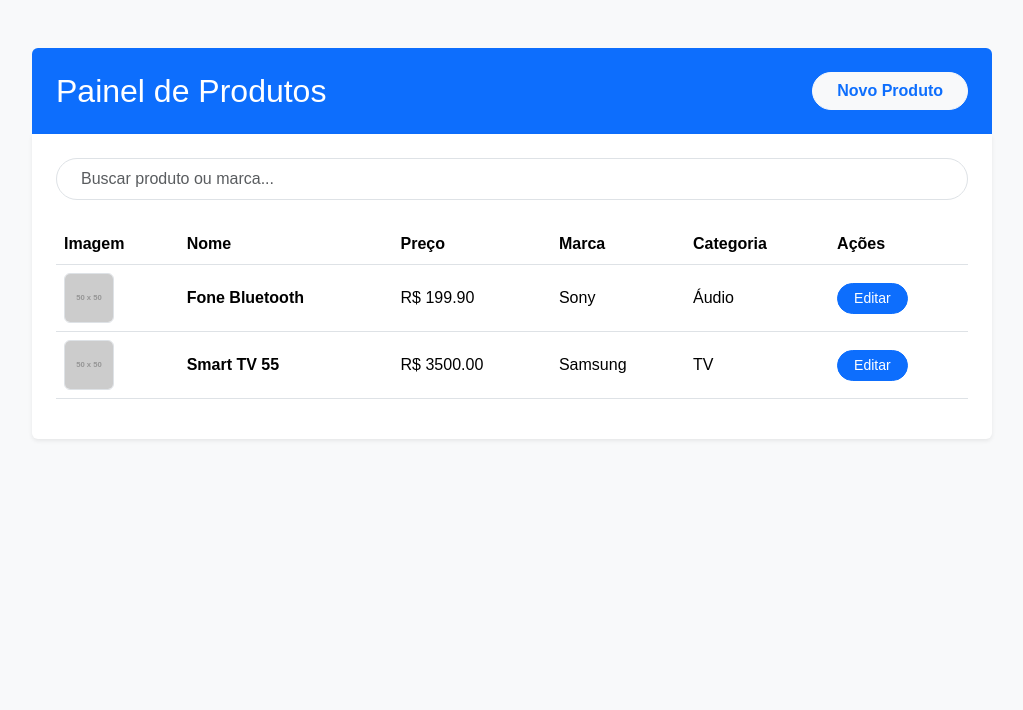
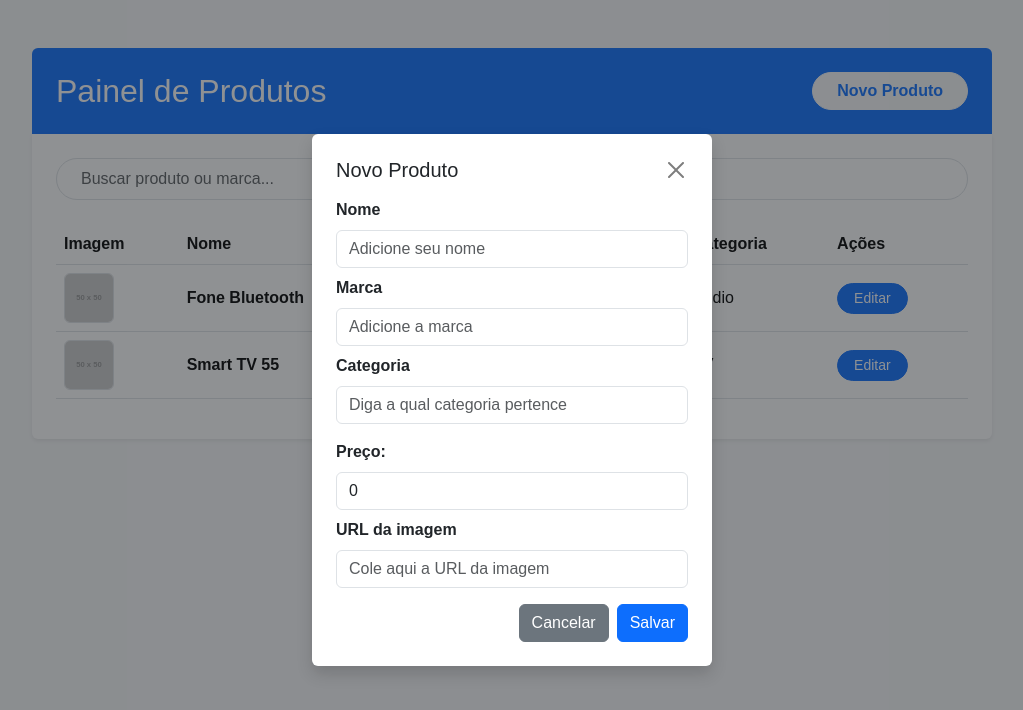
Before and after one commit to VittorioBarella/painel-produtos-zaply, a Next.js app in the folder frontend/: page / in a window 1280 px wide. Both pictures are taken after a click on the button "Novo Produto". Shown: the top 710 px of the page, without its empty margins (128-1151 px from the left). Built offline with nearby package versions, Linux system fonts and the light colour scheme.

Commit message:
feat: padronizei os campos da modal de novo produto com labels e acessibilidade visual

```diff
--- a/frontend/package.json
+++ b/frontend/package.json
@@ -12,13 +12,15 @@
     "bootstrap": "^5.3.5",
     "next": "15.3.1",
     "react": "^19.0.0",
-    "react-dom": "^19.0.0"
+    "react-dom": "^19.0.0",
+    "uuid": "^11.1.0"
   },
   "devDependencies": {
     "@eslint/eslintrc": "^3",
     "@types/node": "^20",
     "@types/react": "^19",
     "@types/react-dom": "^19",
+    "@types/uuid": "^10.0.0",
     "eslint": "^9",
     "eslint-config-next": "15.3.1",
     "typescript": "^5"
--- /dev/null
+++ b/frontend/src/components/NewProductModal.tsx
@@ -0,0 +1,65 @@
+'use client'
+
+import { useState } from 'react'
+import { Product } from '@/types/Product'
+import { v4 as uuidv4 } from 'uuid'
+
+interface Props {
+  onSave: (newProduct: Product) => void
+  onClose: () => void
+}
+
+export default function NewProductModal({ onSave, onClose }: Props) {
+  const [form, setForm] = useState({
+    name: '',
+    brand: '',
+    categories: '',
+    price: 0,
+    image: ''
+  })
+
+  const handleChange = (e: React.ChangeEvent<HTMLInputElement>) => {
+    const { name, value } = e.target
+    setForm(prev => ({ ...prev, [name]: name === 'price' ? parseFloat(value) : value }))
+  }
+
+  const handleSubmit = () => {
+    const newProduct: Product = {
+      id: uuidv4(),
+      ...form
+    }
+    onSave(newProduct)
+    onClose()
+  }
+
+  return (
+    <div className="position-fixed top-0 start-0 w-100 h-100 bg-dark bg-opacity-50 d-flex justify-content-center align-items-center">
+      <div className="bg-white p-4 rounded shadow" style={{ width: 400 }}>
+        <div className="d-flex justify-content-between align-items-center mb-3">
+          <h5 className="m-0 text-dark">Novo Produto</h5>
+          <button className="btn-close" onClick={onClose}></button>
+        </div>
+
+        <label className="form-label text-dark fw-semibold">Nome</label>
+        <input className="form-control mb-2" placeholder="Adicione seu nome" name="name" value={form.name} onChange={handleChange} />
+
+        <label className="form-label text-dark fw-semibold">Marca</label>
+        <input className="form-control mb-2" placeholder="Adicione a marca" name="brand" value={form.brand} onChange={handleChange} />
+
+        <label className="form-label text-dark fw-semibold">Categoria</label>
+        <input className="form-control mb-2" placeholder="Diga a qual categoria pertence" name="categories" value={form.categories} onChange={handleChange} />
+
+        <label className="form-label text-dark fw-semibold mt-2">Preço:</label>
+        <input className="form-control mb-2" placeholder="Preço" name="price" type="number" value={form.price} onChange={handleChange} />
+
+        <label className="form-label text-dark fw-semibold">URL da imagem</label>
+        <input className="form-control mb-3" placeholder="Cole aqui a URL da imagem" name="image" value={form.image} onChange={handleChange} />
+
+        <div className="d-flex justify-content-end">
+          <button className="btn btn-secondary me-2" onClick={onClose}>Cancelar</button>
+          <button className="btn btn-primary" onClick={handleSubmit}>Salvar</button>
+        </div>
+      </div>
+    </div>
+  )
+}
--- a/frontend/src/components/ProductTables.tsx
+++ b/frontend/src/components/ProductTables.tsx
@@ -9,6 +9,9 @@ import { useState } from 'react'
 import { Product } from '@/types/Product'
 import Image from 'next/image'
 import EditProductModal from './EditProductModal'
+import NewProductModal from './NewProductModal'
+import { v4 as uuidv4} from 'uuid'
+
 
 interface Props {
   products: Product[]
@@ -18,6 +21,8 @@ export default function ProductTable({ products:initalProducts }: Props) {
   const [search, setSearch] = useState('')
   const [products, setProducts] = useState<Product[]>(initalProducts)
   const [selectedProduct, setSelectedProduct] = useState<Product | null> (null)
+  const [showNewModal, setShowNewModal] = useState(false)
+
 
   const filtered = products.filter(p =>
     p.name.toLowerCase().includes(search.toLowerCase()) ||
@@ -28,12 +33,17 @@ export default function ProductTable({ products:initalProducts }: Props) {
     setProducts(prev => prev.map(p => (p.id === updated.id ? updated : p)))
   }
 
+  const handleCreate = (newProd: Omit<Product, 'id'>) => {
+    const productWithId = { ...newProd, id: uuidv4()}
+    setProducts(prev => [ ...prev, productWithId])
+  }
+
   return (
     <main className="min-vh-100 bg-light py-5 px-3">
       <div className="mx-auto" style={{ maxWidth: 960 }}>
         <div className="bg-primary text-white rounded-top p-4 d-flex justify-content-between align-items-center">
           <h2 className="m-0">Painel de Produtos</h2>
-          <button className="btn btn-light text-primary rounded-pill px-4 fw-bold">Novo Produto</button>
+          <button className="btn btn-light text-primary rounded-pill px-4 fw-bold" onClick={() => setShowNewModal(true)}>Novo Produto</button>
         </div>
 
         <div className="bg-white rounded-bottom shadow-sm p-4">
@@ -83,6 +93,7 @@ export default function ProductTable({ products:initalProducts }: Props) {
           </div>
         </div>
       </div>
+      {/*Esta é a modal de edição de produto.*/ }
       {selectedProduct && (
         <EditProductModal
           product={selectedProduct}
@@ -90,6 +101,14 @@ export default function ProductTable({ products:initalProducts }: Props) {
           onClose={() => setSelectedProduct(null)}
         />
       )}
+
+      {/*Esta é a modal de criação de produto.*/ }
+      {showNewModal && (
+        <NewProductModal
+          onSave={handleCreate}
+          onClose={() => setShowNewModal(false)}
+        />
+      )}
     </main>
   )
 }
```
Also changed, not shown: 1 other file (tests, documents, lock files or other folders).
